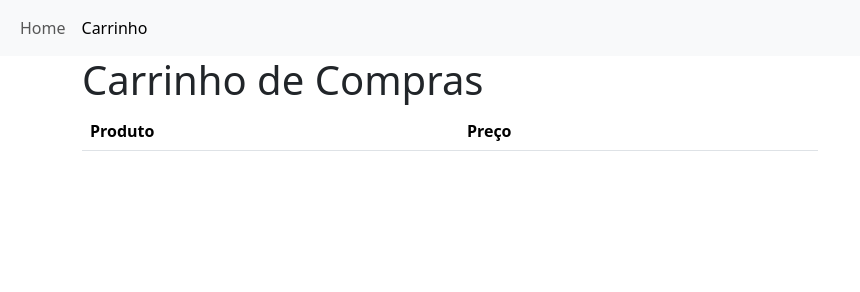
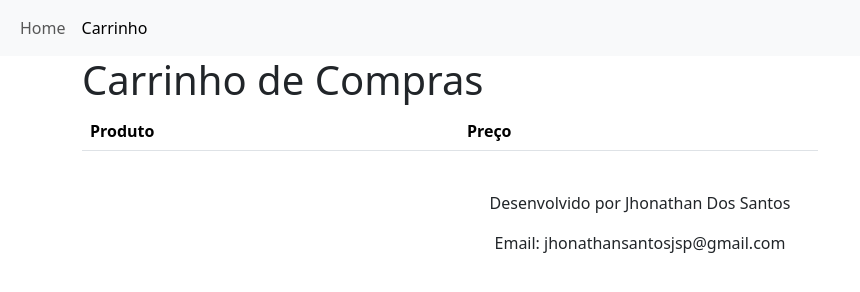
Before and after one commit to JhonathanDosSantos/GlobalTech, a plain HTML site: page cart.html in a window 1280 px wide. Shown: the whole page, without its empty margins (0-860 px from the left). Drawn offline with nearby package versions, Linux system fonts and the light colour scheme.

Commit message:
criação do footer

```diff
--- a/cart.html
+++ b/cart.html
@@ -48,6 +48,10 @@
         </main>
 
         <script src="https://cdn.jsdelivr.net/npm/bootstrap@5.3.3/dist/js/bootstrap.bundle.min.js" integrity="sha384-YvpcrYf0tY3lHB60NNkmXc5s9fDVZLESaAA55NDzOxhy9GkcIdslK1eN7N6jIeHz" crossorigin="anonymous"></script>
+<footer class="text-center mt-4">
+        <p>Desenvolvido por Jhonathan Dos Santos</p>
+        <p>Email: jhonathansantosjsp@gmail.com</p>
+    </footer>
         <script src="cart.js"></script>
     </body>
 </html>
```
Also changed, not shown: index.html (+4 -0 lines).
